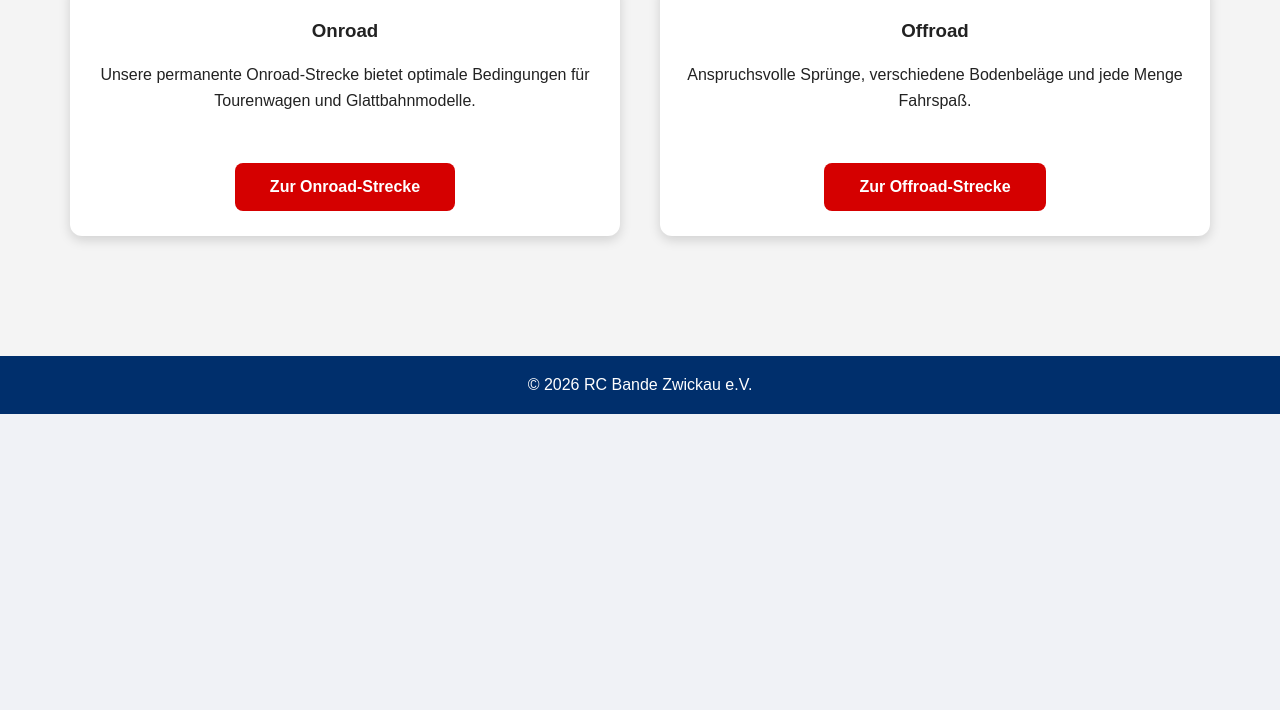
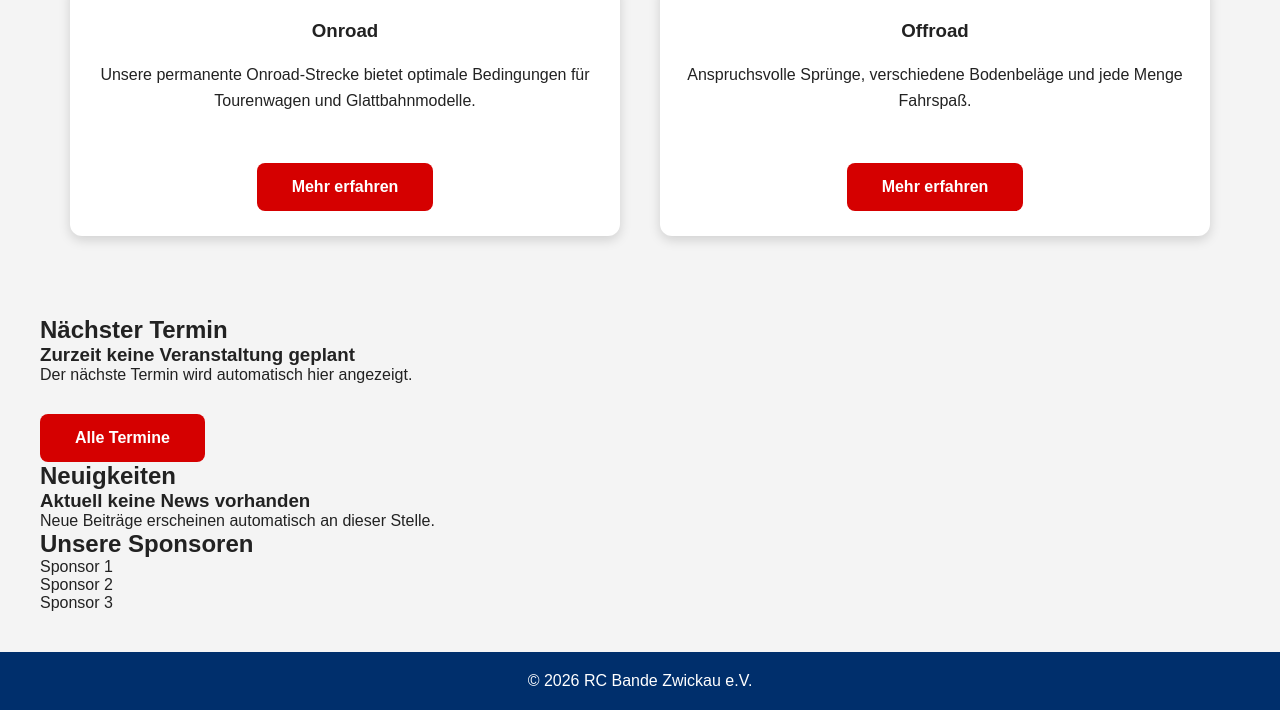
Before and after one commit to Goe-22/RCB-Plattform, a PHP site: template app/Views/pages/home.php in a window 1280 px wide. Shown: the part 796-1506 px from the top of the page. Before the commit the page ends 1210 px from the top, so only its background shows below. Run offline with PHP 8.4, Linux system fonts and the light colour scheme; the template is opened without the code that fills it, so the values that code supplies are empty.

Commit message:
Enhance home page with new sections
Added sections for upcoming events, news, and sponsors.

```diff
--- a/app/Views/pages/home.php
+++ b/app/Views/pages/home.php
@@ -28,7 +28,8 @@
 
     <p>
 
-        Egal ob Onroad oder Offroad – bei uns findet jeder seine passende Strecke.
+        Egal ob Onroad oder Offroad –
+        bei uns findet jeder seine passende Strecke.
 
     </p>
 
@@ -36,7 +37,7 @@
 
         <div class="track-card">
 
-            <img src="/assets/images/onroad.jpg" alt="Onroad Strecke">
+            <img src="/assets/images/onroad.jpg" alt="Onroad">
 
             <h3>Onroad</h3>
 
@@ -49,7 +50,7 @@
 
             <a href="/strecken/onroad" class="button">
 
-                Zur Onroad-Strecke
+                Mehr erfahren
 
             </a>
 
@@ -57,19 +58,21 @@
 
         <div class="track-card">
 
-            <img src="/assets/images/offroad.jpg" alt="Offroad Strecke">
+            <img src="/assets/images/offroad.jpg" alt="Offroad">
 
             <h3>Offroad</h3>
 
             <p>
 
-                Anspruchsvolle Sprünge, verschiedene Bodenbeläge und jede Menge Fahrspaß.
+                Anspruchsvolle Sprünge,
+                verschiedene Bodenbeläge
+                und jede Menge Fahrspaß.
 
             </p>
 
             <a href="/strecken/offroad" class="button">
 
-                Zur Offroad-Strecke
+                Mehr erfahren
 
             </a>
 
@@ -78,3 +81,77 @@
     </div>
 
 </section>
+
+<section class="next-event">
+
+    <h2>Nächster Termin</h2>
+
+    <div class="event-box">
+
+        <h3>Zurzeit keine Veranstaltung geplant</h3>
+
+        <p>
+
+            Der nächste Termin wird automatisch hier angezeigt.
+
+        </p>
+
+        <a href="/termine" class="button">
+
+            Alle Termine
+
+        </a>
+
+    </div>
+
+</section>
+
+<section class="news">
+
+    <h2>Neuigkeiten</h2>
+
+    <div class="news-grid">
+
+        <div class="news-card">
+
+            <h3>Aktuell keine News vorhanden</h3>
+
+            <p>
+
+                Neue Beiträge erscheinen automatisch an dieser Stelle.
+
+            </p>
+
+        </div>
+
+    </div>
+
+</section>
+
+<section class="sponsors">
+
+    <h2>Unsere Sponsoren</h2>
+
+    <div class="sponsor-grid">
+
+        <div class="sponsor">
+
+            Sponsor 1
+
+        </div>
+
+        <div class="sponsor">
+
+            Sponsor 2
+
+        </div>
+
+        <div class="sponsor">
+
+            Sponsor 3
+
+        </div>
+
+    </div>
+
+</section>
```
